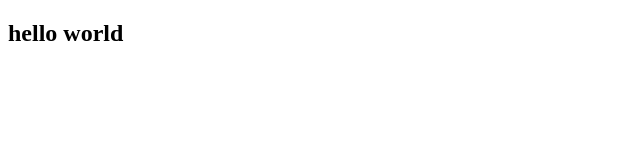
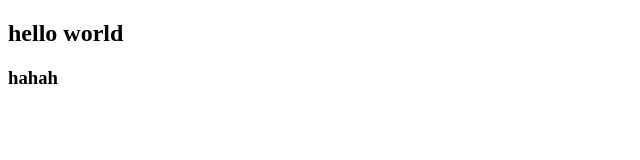
Before and after one commit to Gaogaosm/github-demo, a plain HTML site: page index.html in a window 1280 px wide. Shown: the full height of the page, 0-640 px from the left. Drawn offline with Linux system fonts and the light colour scheme.

Commit message:
修改index

```diff
--- a/index.html
+++ b/index.html
@@ -7,5 +7,6 @@
 </head>
 <body>
     <h2>hello world</h2>
+    <h3>hahah </h3>
 </body>
 </html>
```
